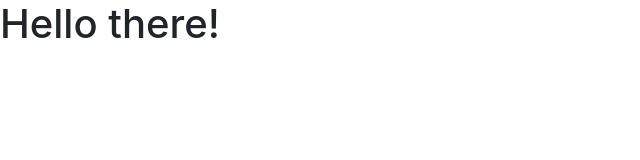
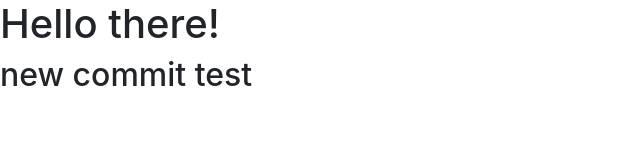
Before and after one commit to ElioLopez/nginx-demo, a plain HTML site: page index.html in a window 1280 px wide. Shown: the whole page, without its empty margins (0-640 px from the left). Drawn offline with nearby package versions, Linux system fonts and the light colour scheme.

Commit message:
commit test

```diff
--- a/index.html
+++ b/index.html
@@ -8,5 +8,6 @@
   </head>
   <body>
     <h1>Hello there!</h1>
+    <h2>new commit test</h2>
 </body>
 </html>
```
